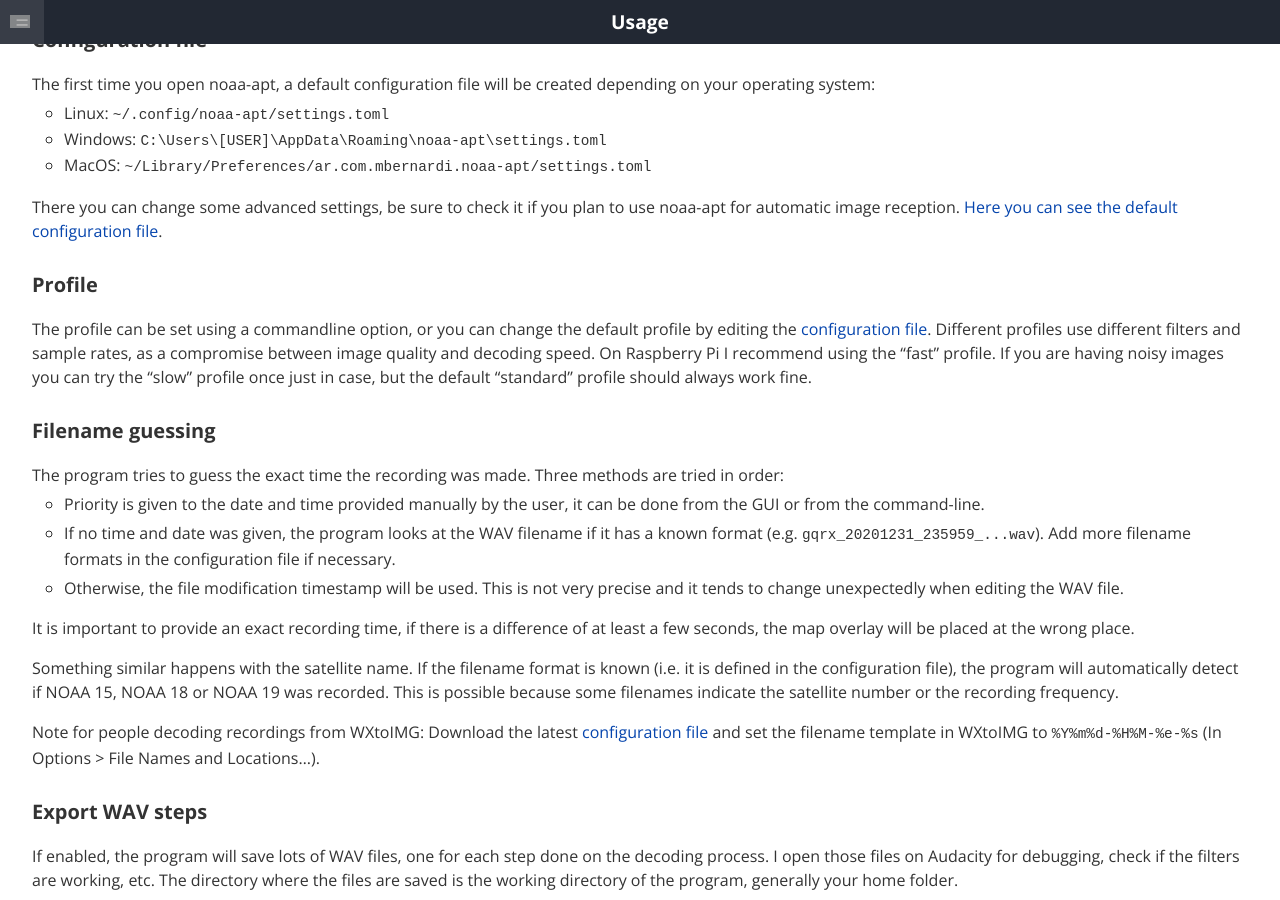
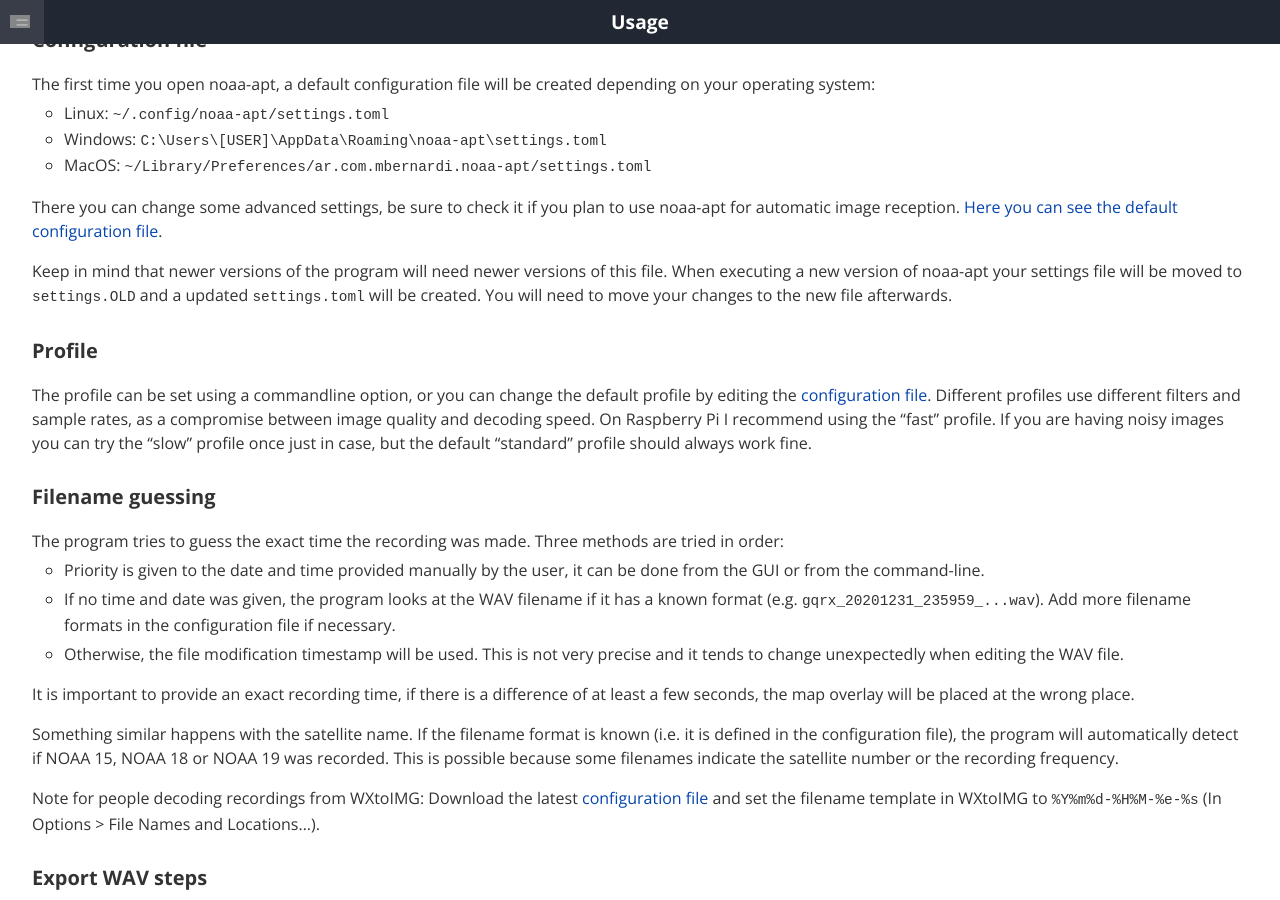
Before and after one commit to martinber/noaa-apt, a Jekyll site: the page built from docs/usage.md, in a window 1280 px wide and 900 px high, scrolled down 6962 px. Built offline with Jekyll 4.4.1, drawn with Linux system fonts in a browser that asks for light colours.

Commit message:
Minor improvements to documentation

```diff
--- a/docs/index.html
+++ b/docs/index.html
@@ -11,8 +11,8 @@ layout: landing
 			<div id="sidebar" class="4u sidebar">
 				<section>
 					<img src="images/index_sidebar.jpg" alt="Example image"/>
-					Example image of Europe, better antennas yield better results.
-					Credit: JKamue
+					Example image of Europe, the quality of the images depend mostly on
+					the antenna. Credit: JKamue
 				</section>
 				<section>
 					<img src="images/index_sidebar_2.jpg" alt="Example image"/>
@@ -24,7 +24,7 @@ layout: landing
 			<header class="major">
 				<h2>Receive and decode images from weather satellites</h2>
 				<span class="byline">Free (GPLv3) NOAA APT decoder, available
-                    for GNU/Linux, Windows, Raspberry Pi 2+ and OSX</span>
+					for GNU/Linux, Windows, Raspberry Pi 2+ and OSX</span>
 			</header>
 
 			<p>
--- a/docs/usage.md
+++ b/docs/usage.md
@@ -300,6 +300,11 @@ There you can change some advanced settings, be sure to check it if you plan to
 use noaa-apt for automatic image reception. [Here you can see the default
 configuration file](./default_settings.toml).
 
+Keep in mind that newer versions of the program will need newer versions of
+this file. When executing a new version of noaa-apt your settings file will be
+moved to `settings.OLD` and a updated `settings.toml` will be created. You will
+need to move your changes to the new file afterwards.
+
 ### Profile
 
 The profile can be set using a commandline option, or you can change the default
```
Also changed, not shown: docs/development.md (+2 -0 lines).
